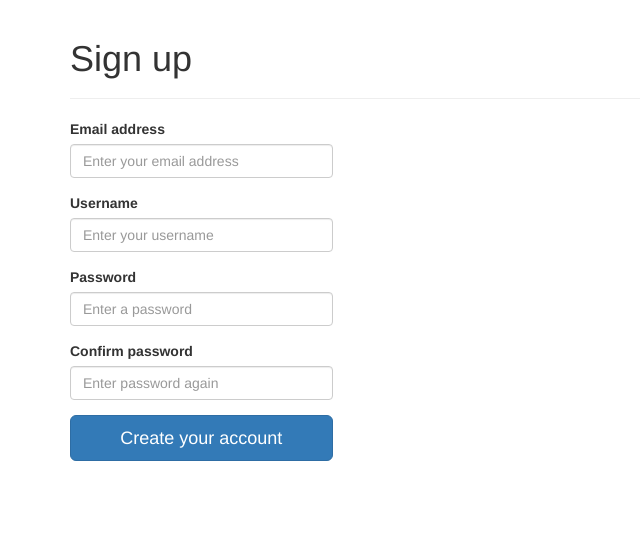
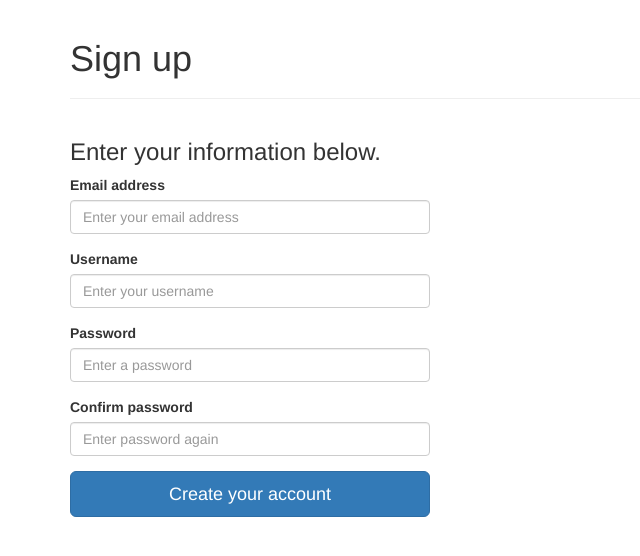
Before and after one commit to austinheimark/SoCollege, a Flask app: page /signup in a window 1280 px wide. Shown: the part 51-607 px from the top of the page, without its empty margins (0-640 px from the left). Run offline with Flask 2, Linux system fonts and the light colour scheme; some libraries are stand-ins or nearby versions.

Commit message:
Touch-up

```diff
--- a/templates/signin.html
+++ b/templates/signin.html
@@ -1,7 +1,7 @@
 {% extends "layout.html" %}
 {% block content %}
 <div class="page-header"><h1>Sign in</h1></div>
-<div class="row"><form role="form" class="col-lg-3 col-md-4 col-sm-5">
+<div class="row"><form role="form" class="well col-lg-3 col-md-4 col-sm-5">
 	<div class="form-group">
 		<label>Username</label>
 		<input type="text" class="form-control" name="username" placeholder="Enter your username">
--- a/templates/signup.html
+++ b/templates/signup.html
@@ -1,7 +1,8 @@
 {% extends "layout.html" %}
 {% block content %}
 <div class="page-header"><h1>Sign up</h1></div>
-<div class="row"><form role="form" method="post" action="/signup/authenticate" class="col-lg-3 col-md-4 col-sm-5">
+<div class="row"><form role="form" method="post" action="/signup/authenticate" class="col-lg-4 col-md-5 col-sm-6">
+	<h3>Enter your information below.</h3>
 	<div class="form-group">
 		<label>Email address</label>
 		<input type="email" class="form-control" name="email" placeholder="Enter your email address">
```
